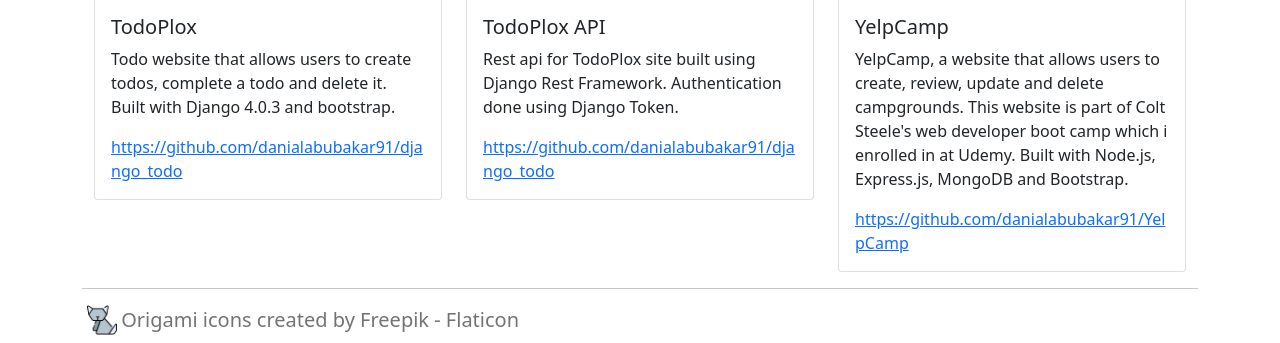
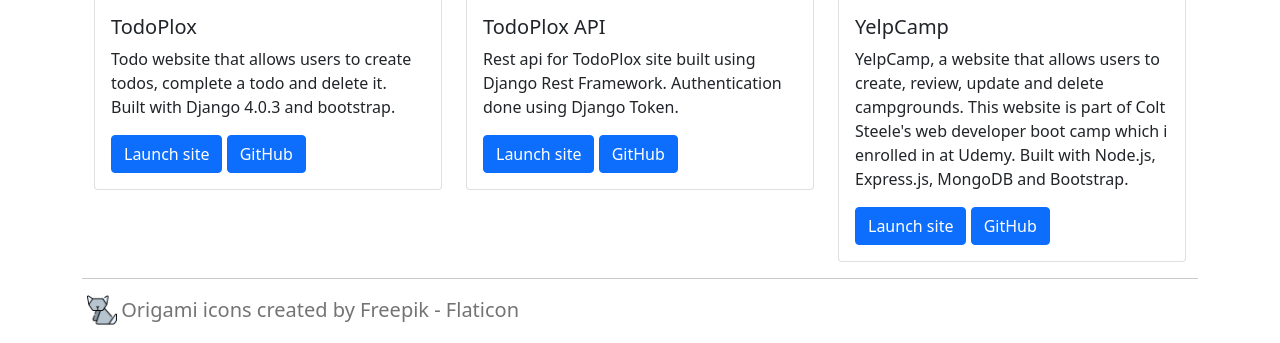
Before and after one commit to danialabubakar91/django_portfolio_project, a Django app: page / in a window 1280 px wide. Shown: the part 1049-1392 px from the top of the page. Run offline with Django 4.2, Linux system fonts and the light colour scheme; data comes from the database, SQL or seed files in the repository.

Commit message:
Added launch site and github buttons for projects

```diff
--- a/django_portfolio_project/settings.py
+++ b/django_portfolio_project/settings.py
@@ -32,6 +32,7 @@ SECRET_KEY = env('SECRET_KEY')
 DEBUG = False
 
 ALLOWED_HOSTS = ['danialportfolio.herokuapp.com', 'http://127.0.0.1:8000/']
+
 
 # Application definition
 
--- a/portfolio/templates/portfolio/home.html
+++ b/portfolio/templates/portfolio/home.html
@@ -35,7 +35,8 @@
                 <div class="card-body">
                     <h5 class="card-title">{{ project.title }}</h5>
                     <p class="card-text">{{ project.description }}</p>
-                    <a href="{{ project.git}}" target="_blank">{{ project.git}}</a>
+                    <a href="{{ project.url }}" target="_blank" class="btn btn-primary">Launch site</a>
+                    <a href="{{ project.git}}" target="_blank" class="btn btn-primary">GitHub</a>
                 </div>
             </div>
         </div>
```
